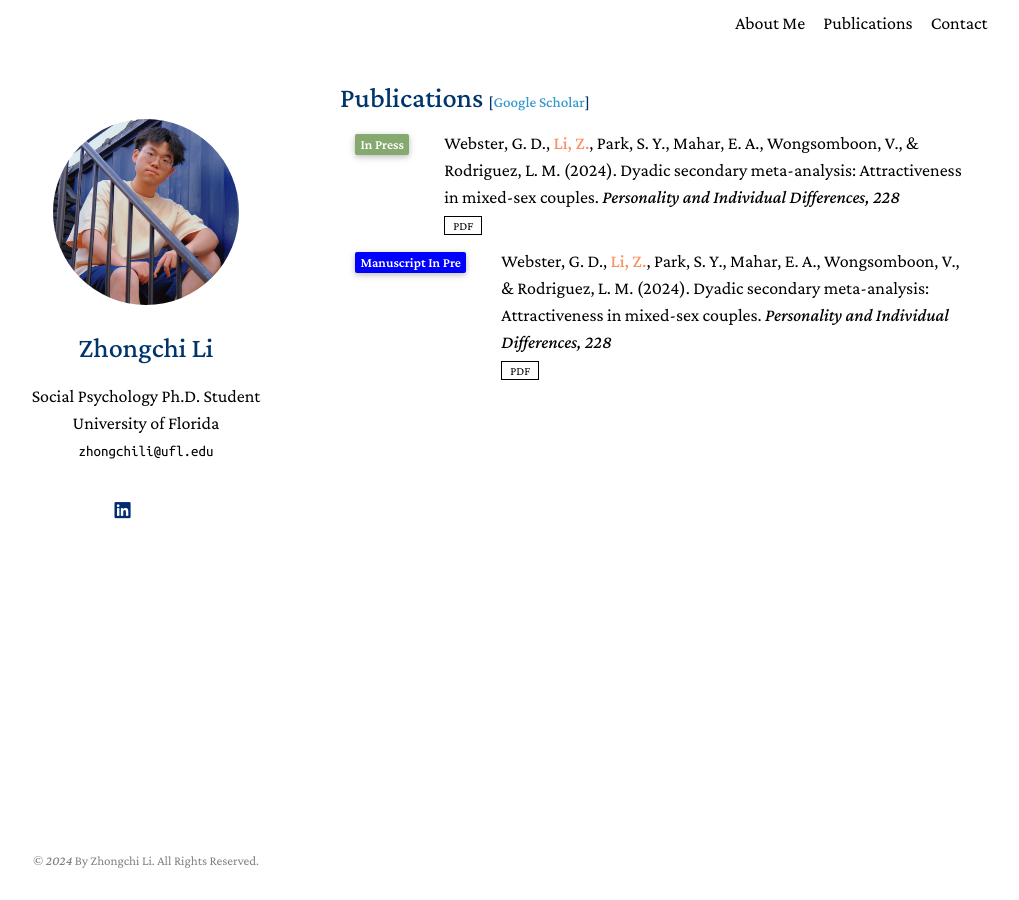
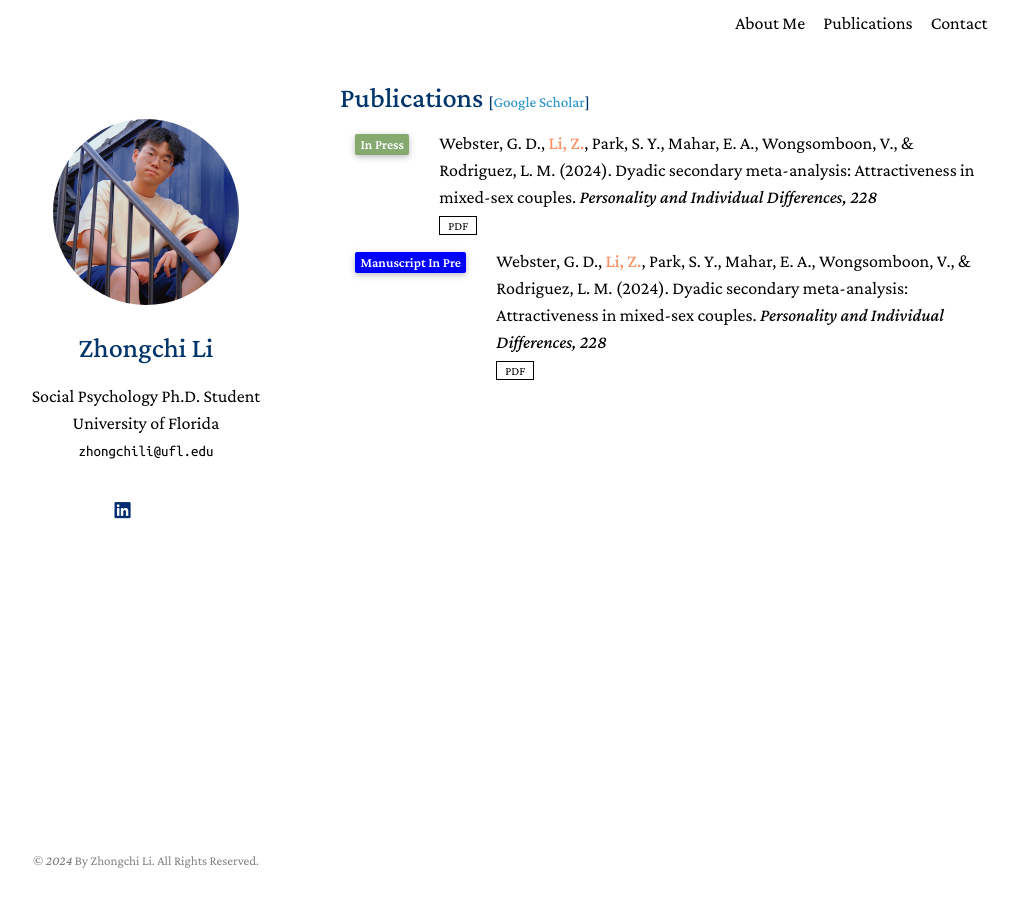
Before and after one commit to zhongchili52/zhongchili52.github.io, a Jekyll site: the page built from publicationspage.md, in a window 1280 px wide. Shown: the whole page, without its empty margins (130-1149 px from the left). Built offline with Jekyll 4.4.1, drawn with Linux system fonts in a browser that asks for light colours; nearby versions of some CDN libraries; library files that are not in the unit come from our copies; a style sheet for code colours, icons or effects is not loaded.

Commit message:
Update publications.md

```diff
--- a/_includes/publications.md
+++ b/_includes/publications.md
@@ -9,11 +9,11 @@
 {% for link in site.data.publications.main %}
 
 <li>
-<div class="pub-row" style="display: flex; align-items: flex-start;">
-  <div class="col-sm-3" style="position: relative;padding-right: 15px;padding-left: 15px;">
+<div class="pub-row" style="display: table;width: 100%;">
+  <div class="col-sm-3" style="display: table-cell; vertical-align: top; position: relative;padding-right: 15px;padding-left: 15px;">
       {{ link.conference_short }}
   </div>
-  <div class="col-sm-9" style="position: relative;padding-right: 15px;padding-left: 20px;">
+  <div class="col-sm-9" style="display: table-cell;position: relative;padding-right: 15px;padding-left: 15px;">
       <div class="title"><a href="{{ link.pdf }}">{{ link.title }}</a></div>
       <div class="author">{{ link.authors }}</div>
       <div class="periodical"><em>{{ link.conference }}</em></div>
```
